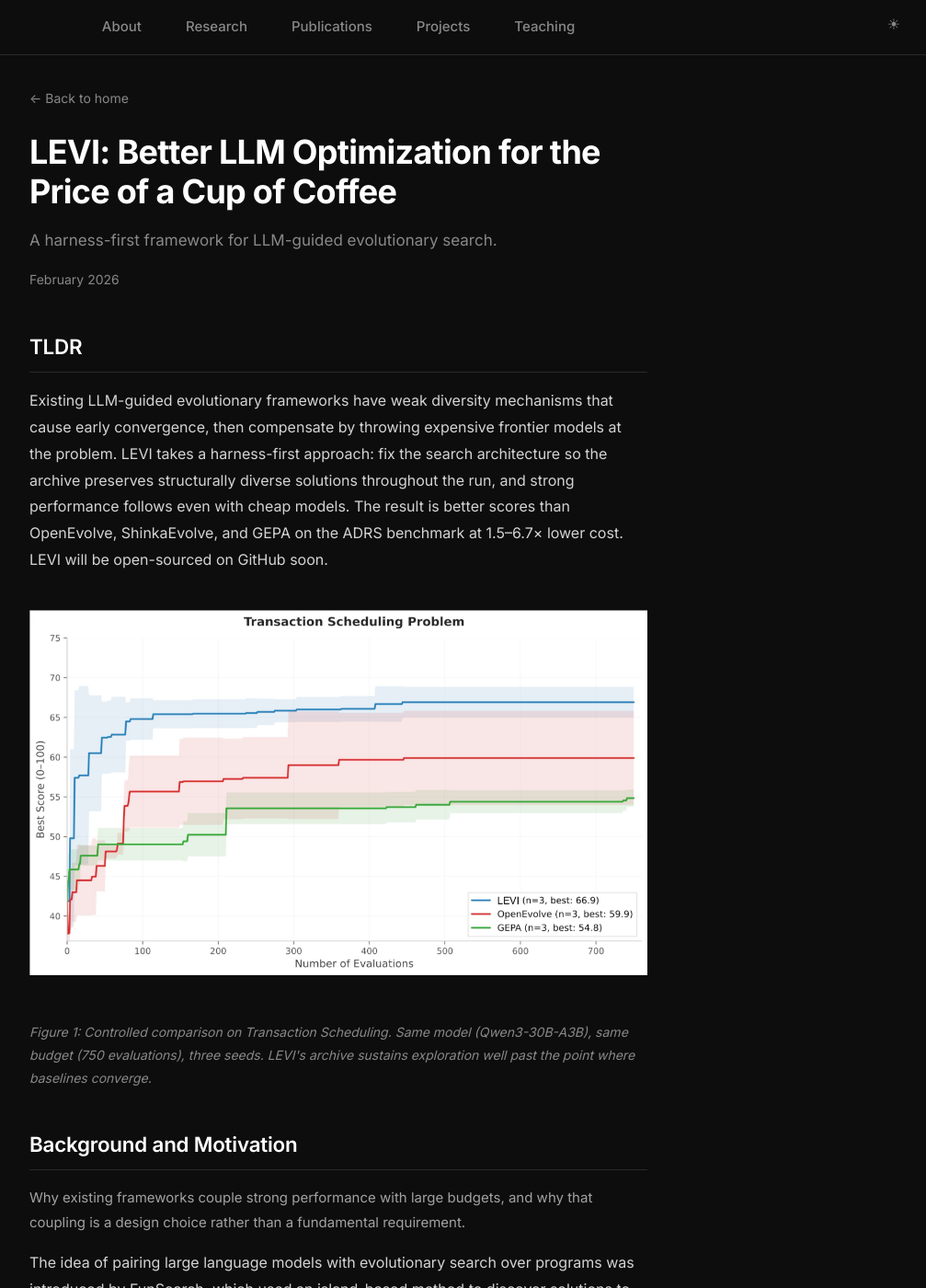
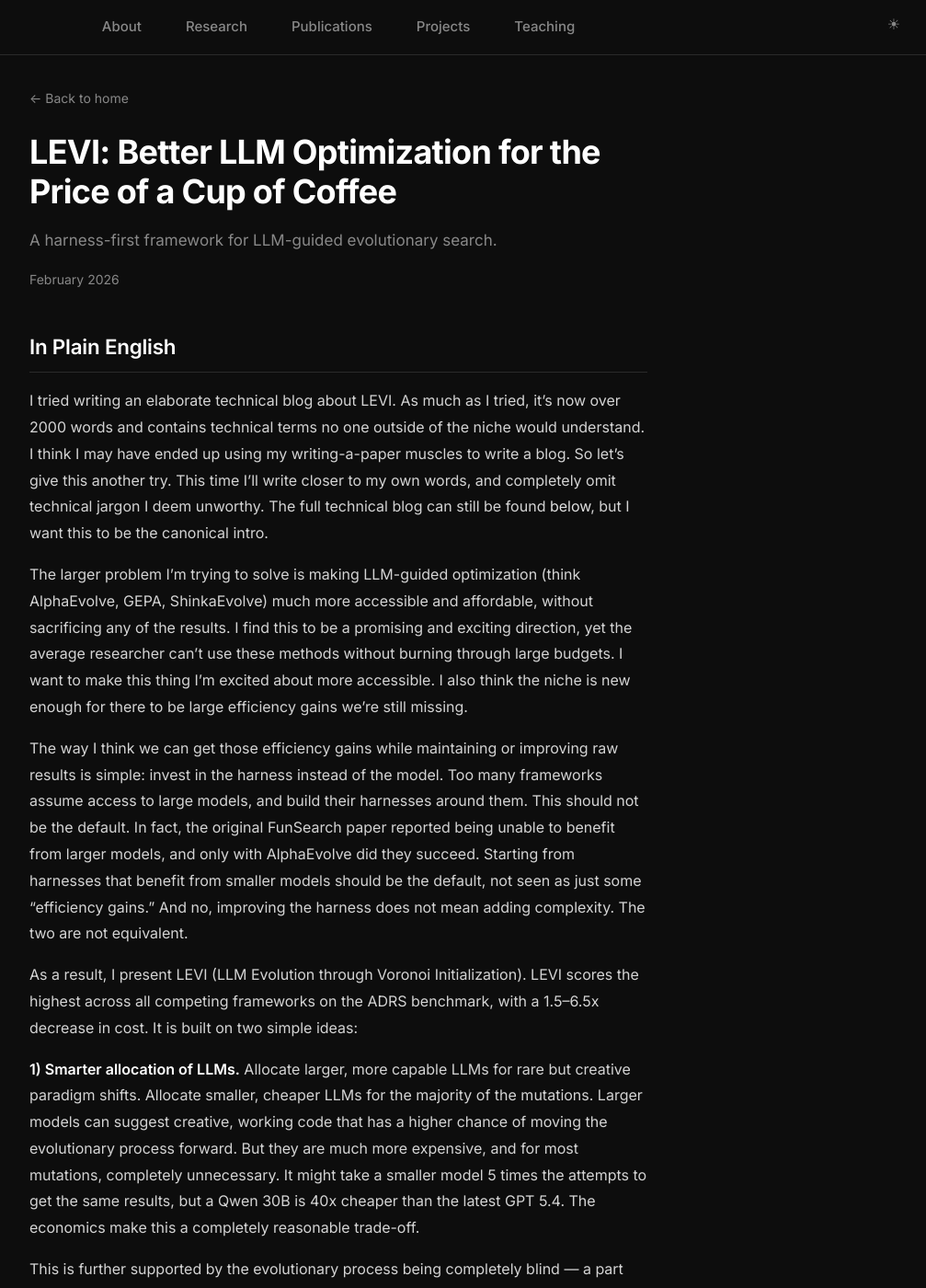
Before and after one commit to ttanv/ttanv.github.io, a Jekyll site: the page built from levi.md, in a window 1280 px wide and 1400 px high. Shown: the whole window at 92% size, without its empty margins (272-1279 px from the left). Built offline with Jekyll 4.4.1, drawn with Linux system fonts in a browser that asks for light colours; some of the changed text lies outside the part shown.

Commit message:
Replace technical TLDR with plain-language intro

```diff
--- a/levi.md
+++ b/levi.md
@@ -67,9 +67,29 @@ permalink: /levi
 }
 </style>
 
-## TLDR
+## In Plain English
 
-Existing LLM-guided evolutionary frameworks have weak diversity mechanisms that cause early convergence, then compensate by throwing expensive frontier models at the problem. LEVI takes a harness-first approach: fix the search architecture so the archive preserves structurally diverse solutions throughout the run, and strong performance follows even with cheap models. The result is better scores than OpenEvolve, ShinkaEvolve, and GEPA on the ADRS benchmark at 1.5--6.7× lower cost. LEVI will be open-sourced on GitHub soon.
+I tried writing an elaborate technical blog about LEVI. As much as I tried, it's now over 2000 words and contains technical terms no one outside of the niche would understand. I think I may have ended up using my writing-a-paper muscles to write a blog. So let's give this another try. This time I'll write closer to my own words, and completely omit technical jargon I deem unworthy. The full technical blog can still be found [below](#background-and-motivation), but I want this to be the canonical intro.
+
+The larger problem I'm trying to solve is making LLM-guided optimization (think AlphaEvolve, GEPA, ShinkaEvolve) much more accessible and affordable, without sacrificing any of the results. I find this to be a promising and exciting direction, yet the average researcher can't use these methods without burning through large budgets. I want to make this thing I'm excited about more accessible. I also think the niche is new enough for there to be large efficiency gains we're still missing.
+
+The way I think we can get those efficiency gains while maintaining or improving raw results is simple: invest in the harness instead of the model. Too many frameworks assume access to large models, and build their harnesses around them. This should not be the default. In fact, the original FunSearch paper reported being unable to benefit from larger models, and only with AlphaEvolve did they succeed. Starting from harnesses that benefit from smaller models should be the default, not seen as just some "efficiency gains." And no, improving the harness does not mean adding complexity. The two are not equivalent.
+
+As a result, I present LEVI (LLM Evolution through Voronoi Initialization). LEVI scores the highest across all competing frameworks on the ADRS benchmark, with a 1.5--6.5x decrease in cost. It is built on two simple ideas:
+
+**1) Smarter allocation of LLMs.** Allocate larger, more capable LLMs for rare but creative paradigm shifts. Allocate smaller, cheaper LLMs for the majority of the mutations. Larger models can suggest creative, working code that has a higher chance of moving the evolutionary process forward. But they are much more expensive, and for most mutations, completely unnecessary. It might take a smaller model 5 times the attempts to get the same results, but a Qwen 30B is 40x cheaper than the latest GPT 5.4. The economics make this a completely reasonable trade-off.
+
+This is further supported by the evolutionary process being completely blind — a part often forgotten when considering model choice. The SOTA results, the completely new mathematical constructions, come out of blind mutations over a long timeline. Consider the capset result from the FunSearch paper: they used a ~30B model and it took around a *million* mutations. They didn't reach that construction because raw intelligence kept increasing — the model was doing blind, unguided changes that compounded over time into something completely new. Given this, I think larger models should strictly give high-level guidance on promising areas of search, so smaller models don't waste time on unpromising local minima.
+
+**2) Better diversity maintenance.** Since we're relying on smaller models' quantity over larger models' quality, we'll run into more minor changes that may have no effect. Stupid changes are fine — they often lead to the most interesting ideas. But we can't pollute our archive with a single strategy, lest we get stuck in a local minimum. We want to maintain a diverse archive of different strategies, any of which may yield the next best score.
+
+LEVI's diversity mechanism takes the best of both AlphaEvolve's MAP-Elites approach (maintain solutions along a grid of diversity dimensions) and GEPA's Pareto frontier (different algorithms have different trade-offs across problem instances). We use both structural behaviors (number of math operators, cyclomatic complexity) and functional behaviors (Pareto-like trade-offs) as dimensions. To initialize, we run a phase that sequentially creates algorithmically diverse pieces of code to set our bounds. This makes diversity much more powerful while remaining cheap and simple.
+
+**Case study — ADRS:** Best scores across the board, with 1.5--6.7x cheaper budgets.
+
+**Case study — Circle Packing:** Beats AlphaEvolve's best score while using Qwen 30B for 95%+ of the mutations.
+
+Code: [github.com/ttanv/levi](https://github.com/ttanv/levi)
 
 <img src="/results/txn_scheduling.png" alt="Controlled comparison: LEVI vs OpenEvolve vs GEPA on Transaction Scheduling, same model, same budget" style="max-width:100%;height:auto;margin:1.5rem 0;">
 
```
